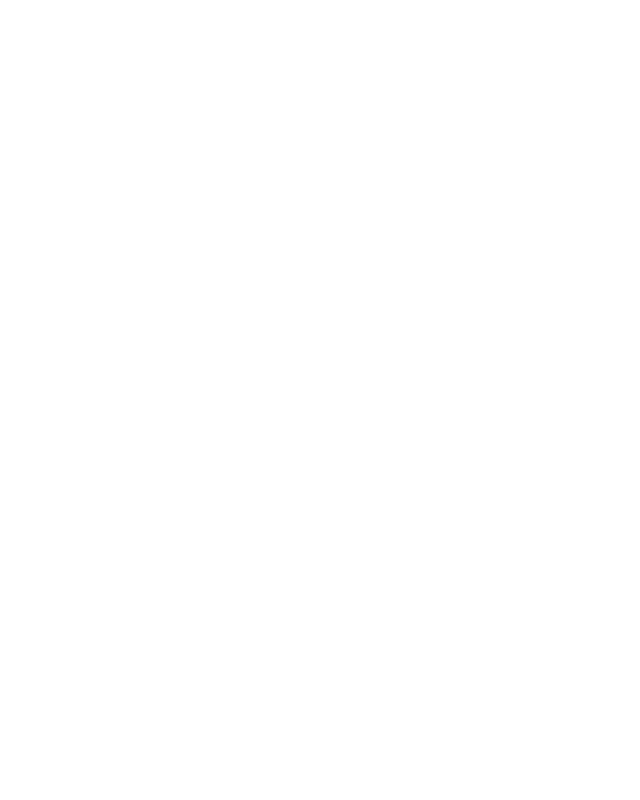
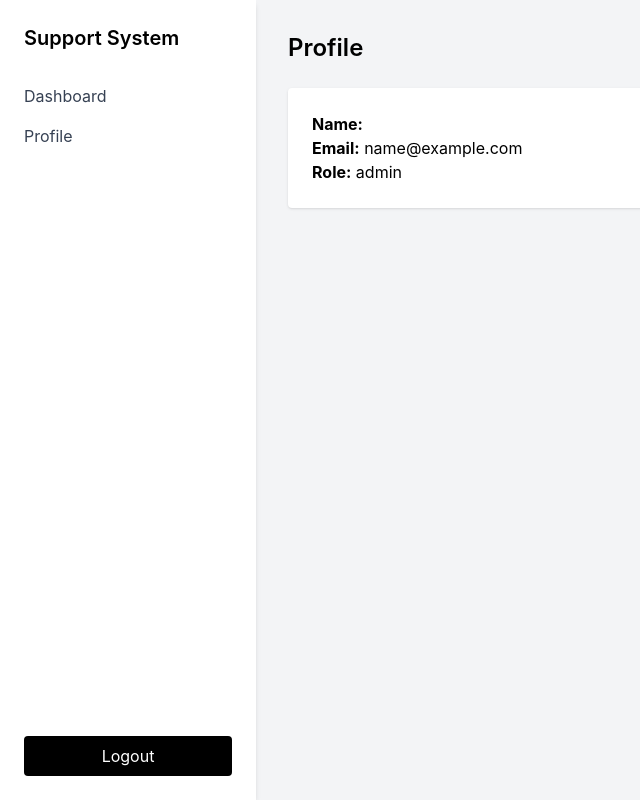
Before and after one commit to DEEPAK-009/support-ticket-system, a React app in the folder Frontend/: page /profile in a window 1280 px wide. Before the commit this address had no page. Shown: the whole page, without its empty margins (0-640 px from the left). Built offline with nearby package versions, Linux system fonts and the light colour scheme; sample sign-in values are in the browser's storage; the HTML template or start-up script is replaced by a standard one.

Commit message:
Implement sidebar layout with Dashboard and Profile pages

```diff
--- a/Frontend/src/App.jsx
+++ b/Frontend/src/App.jsx
@@ -3,6 +3,7 @@
 import ProtectedRoute from "./routes/ProtectedRoute";
 import Login from "./pages/Login";
 import Dashboard from "./pages/Dashboard";
+import Profile from "./pages/Profile";
 
 function App() {
   return (
@@ -19,6 +20,15 @@
               </ProtectedRoute>
             }
           />
+
+            <Route
+            path="/profile"
+            element={
+              <ProtectedRoute>
+                <Profile />
+              </ProtectedRoute>
+            }
+          />
         </Routes>
       </BrowserRouter>
     </AuthProvider>
--- /dev/null
+++ b/Frontend/src/components/Layout.jsx
@@ -0,0 +1,14 @@
+import Sidebar from "./Sidebar";
+
+const Layout = ({ children }) => {
+  return (
+    <div className="flex min-h-screen bg-gray-100">
+      <Sidebar />
+      <div className="flex-1 p-8">
+        {children}
+      </div>
+    </div>
+  );
+};
+
+export default Layout;
--- /dev/null
+++ b/Frontend/src/components/Sidebar.jsx
@@ -0,0 +1,54 @@
+import { useContext } from "react";
+import { useNavigate } from "react-router-dom";
+import { AuthContext } from "../context/AuthContext";
+
+const Sidebar = () => {
+  const { user, logout } = useContext(AuthContext);
+  const navigate = useNavigate();
+
+  const handleLogout = () => {
+    logout();
+    navigate("/");
+  };
+
+  return (
+    <div className="w-64 bg-white shadow-md p-6 flex flex-col justify-between">
+      <div>
+        <h2 className="text-xl font-semibold mb-8">
+          Support System
+        </h2>
+
+        <nav className="space-y-4">
+          <button
+            onClick={() => navigate("/dashboard")}
+            className="block w-full text-left text-gray-700 hover:text-black"
+          >
+            Dashboard
+          </button>
+
+          <button
+            onClick={() => navigate("/profile")}
+            className="block w-full text-left text-gray-700 hover:text-black"
+          >
+            Profile
+          </button>
+        </nav>
+      </div>
+
+      <div>
+        <p className="text-sm text-gray-500 mb-4">
+          {user?.full_name}
+        </p>
+
+        <button
+          onClick={handleLogout}
+          className="w-full bg-black text-white py-2 rounded hover:bg-gray-800"
+        >
+          Logout
+        </button>
+      </div>
+    </div>
+  );
+};
+
+export default Sidebar;
--- a/Frontend/src/pages/Dashboard.jsx
+++ b/Frontend/src/pages/Dashboard.jsx
@@ -1,29 +1,15 @@
 import { useContext } from "react";
-import { useNavigate } from "react-router-dom";
+import Layout from "../components/Layout";
 import { AuthContext } from "../context/AuthContext";
 
 const Dashboard = () => {
-  const { user, logout } = useContext(AuthContext);
-  const navigate = useNavigate ;
-
-  const handleLogout = () => {
-    logout() ;
-    navigate("/") ;
-  }
+  const { user } = useContext(AuthContext);
 
   return (
-    <div className="min-h-screen bg-gray-100 p-8">
-      <div className="max-w-4xl mx-auto bg-white p-6 rounded shadow">
+    <Layout>
       <h1 className="text-2xl font-semibold mb-4">
         Dashboard
       </h1>
-
-        <button
-            onClick={handleLogout}
-            className="px-4 py-2 bg-black text-white rounded hover:bg-gray-800"
-          >
-            Logout
-          </button>
 
       <p className="text-gray-700">
         Logged in as: <strong>{user?.full_name}</strong>
@@ -32,8 +18,7 @@
       <p className="text-gray-700">
         Role: <strong>{user?.role}</strong>
       </p>
-      </div>
-    </div>
+    </Layout>
   );
 };
 
--- /dev/null
+++ b/Frontend/src/pages/Profile.jsx
@@ -0,0 +1,23 @@
+import Layout from "../components/Layout";
+import { useContext } from "react";
+import { AuthContext } from "../context/AuthContext";
+
+const Profile = () => {
+  const { user } = useContext(AuthContext);
+
+  return (
+    <Layout>
+      <h1 className="text-2xl font-semibold mb-6">
+        Profile
+      </h1>
+
+      <div className="bg-white p-6 rounded shadow max-w-lg">
+        <p><strong>Name:</strong> {user?.full_name}</p>
+        <p><strong>Email:</strong> {user?.email}</p>
+        <p><strong>Role:</strong> {user?.role}</p>
+      </div>
+    </Layout>
+  );
+};
+
+export default Profile;
```
Lines whose indentation alone changed are shown as unchanged.
